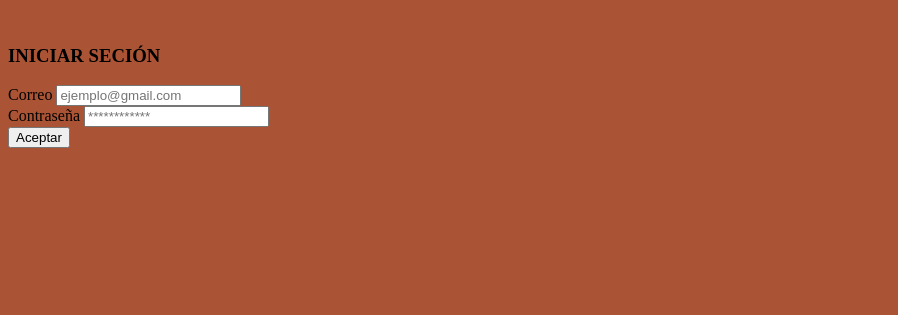
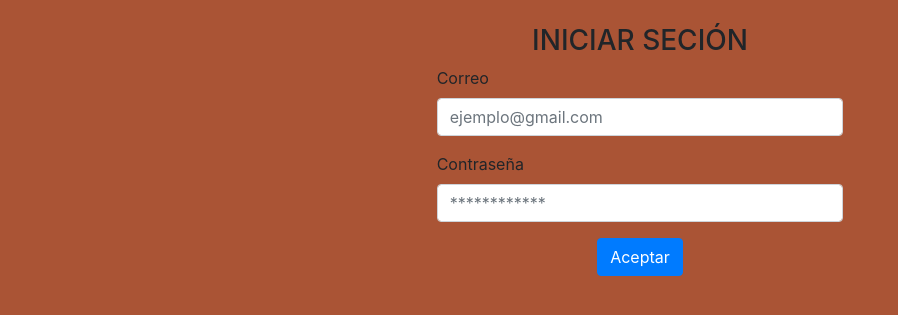
Before and after one commit to AngelSalazarRocha/salazarro, a PHP site: page /Login.html in a window 1280 px wide. Shown: the top 315 px of the page, without its empty margins (0-898 px from the left). Run offline with PHP 8.4, Linux system fonts and the light colour scheme.

Commit message:
LoginFuncionando

```diff
--- a/Parcial2/Login/Login.css
+++ b/Parcial2/Login/Login.css
@@ -6,8 +6,50 @@ body
 #Aviso {
     background: #fff2d5;
     padding: 5px;
-    width: 405px;
-    height: 305px;
+    width: 300px;
+    height: 100px;
     display: none;
     border: 0px;
 }
+#Texto
+{
+    color: rgb(255, 255, 255);
+}
+#modalConf
+{
+    width: 400px;
+    position: relative;
+    margin: 10% auto;
+    padding: 5px 20px 13px 20px;
+    border-radius: 5px;
+    background: #fff;
+    background: -moz-linear-gradient(#fff, #999);
+    background: -webkit-linear-gradient(#fff, #999);
+    background: -o-linear-gradient(#fff, #999);
+}
+.modal-header
+{
+    position: fixed;
+    font-family: Arial, Helvetica, sans-serif;
+    top: 0;
+    right: 0;
+    bottom: 0;
+    left: 0;
+    background: rgba(0, 0, 0, 0.8);
+    z-index: 99999;
+    opacity:0;
+    -webkit-transition: opacity 400ms ease-in;
+    -moz-transition: opacity 400ms ease-in;
+    transition: opacity 400ms ease-in;
+    pointer-events: none;
+}
+.modal-header-success
+{
+    opacity: 0;
+    pointer-events: auto;
+}
+.modal-header-danger
+{
+    opacity: 1;
+    pointer-events: none;
+}
--- a/Parcial2/Login/Login.html
+++ b/Parcial2/Login/Login.html
@@ -3,34 +3,66 @@
     <head>
         <meta http-equiv="Content-Type" content="text/html;charset=UTF-8">
         <title>Sing up</title>
+        <link rel="stylesheet" href="https://maxcdn.bootstrapcdn.com/bootstrap/4.0.0/css/bootstrap.min.css" integrity="sha384-Gn5384xqQ1aoWXA+058RXPxPg6fy4IWvTNh0E263XmFcJlSAwiGgFAW/dAiS6JXm" crossorigin="anonymous">
         <script src="https://code.jquery.com/jquery-3.4.1.js" integrity="sha256-WpOohJOqMqqyKL9FccASB9O0KwACQJpFTUBLTYOVvVU="crossorigin="anonymous"></script>
         <script tipe="text/javascript" src="Login.js"></script>
         <link rel="stylesheet" type='text/css' href="Login.css">
     </head>
     <body>
+         <!--Modal de confirmación, este es el modal con el que intenté inicialmente-->
+         <div class="modal" tabindex="-1" id="modalConf" role="dialog">
+            <div class="modal-dialog" role="document">
+            <div class="modal-content">
+                <!--cabecera-->
+                    <div class="modal-header">
+                      <h5 class="modal-title">Empleado tienda</h5>
+                      <button type="button" class="close" data-dismiss="modal" aria-label="Close">
+                        <span aria-hidden="true">&times;</span>
+                      </button>
+                    </div>
+                    <!--cuerpo-->
+                    <div class="modal-body">
+                      <p>Este es el texto de mensaje modal.</p>
+                    </div>
+                    <!--pie de modal-->
+                    <div class="modal-footer">
+                      <button type="button" class="btn btn-default" data-dismiss="modal">Cerrar</button>
+                    </div>
+            </div>
+            </div>
+        </div>
         <!--Formulario de login-->
         <div class="contenedor">
             <br>
             <h3 class="row justify-content-center">INICIAR SECIÓN</h3>
             <form class="form-sigin">
-                <div>
+                <div id="control" class="row justify-content-md-center">
+                    <div class="form-group col-sm-8 col-md-6 col-lg-4">
                         <label for="Correo">Correo</label>
                         <input type="text" id="Correo" class="form-control" placeholder="ejemplo@gmail.com"/>
                     </div>
-                <div>
+                </div>
+
+                <div id="control" class="row justify-content-md-center">
+                    <div class="form-group col-sm-8 col-md-6 col-lg-4">
                         <label for="Contraseña">Contraseña</label>
                         <input type="text" id="Contraseña" class="form-control" placeholder="************"/>
                     </div>
-                <div id="control">
-                    <button type="submit" id="btnAceptar">Aceptar</button>
                 </div>
-            </form>
+
+                <div id="control" class="row justify-content-md-center">
+                    <div id="btnAceptar">
+                        <button type="button" class="btn btn-primary">Aceptar</button>
+                    </div>
                     <!--Aviso de confirmación-->
-            <div id="Aviso" class='row justify-content-md-center'>
+                    <br>
+                    <div id="Aviso">
                         <div id="CuadroDeTexto">
                             <h4>Div de aviso</h4>
                         </div>
                     </div>
                 </div>
+            </form>
+        </div>
     </body>
 </html>
--- a/Parcial2/Login/Login.js
+++ b/Parcial2/Login/Login.js
@@ -4,16 +4,51 @@ $(document).ready(function()
 {
     $('#btnAceptar').click(function()
     {
-        if($('#Contraseña').val() == strContraseña && $('Correo').val() == strCorreo)
+        if($('#Contraseña').val() == strContraseña && $('#Correo').val() == strCorreo)
         {
             $('#CuadroDeTexto h4').text("Correcto iniciando seción...");
+            $('#Aviso').css('display','block');
             $('#Aviso').slideToogle();
         }
         else
         {
             $('#CuadroDeTexto h4').text("Incorrecto, la contraseña o correo son incorrectos");
+            $('#Aviso').css('display','block');
             $('#Aviso').slideToogle();
         }
         alert('Se Accionó el boton aceptar');
     });
 })
+/* no me funcionó el modal, este es el modal con el que habia intentado hacerlo
+$(document).ready(function()
+{
+    $('#btnAceptar').click(function()
+    {
+        if($('#Contraseña').val() == strContraseña && $('#Correo').val() == strCorreo)
+        {
+            $('modalConf .modal-header').addClass('moda-header-success');
+            $('modalConf .modal-header h5').text('Acceso Concedido');
+            $('modalConf .modal-body p').text('Bienvenido');
+            $('modalConf').modal();
+            $('modalConf').on('hiden.bs.modal', function()
+            {
+                $('modalConf .modal-header').removeClass('modal-header-success')
+            })
+            alert('Se Accionó el boton aceptar');
+        }
+        else
+        {
+            $('modalConf .modal-header').addClass('moda-header-danger');
+            $('modalConf .modal-header h5').text('Error');
+            $('modalConf .modal-body h4').text('Verifique el usuario o contraseña');
+            $('modalConf').modal();
+            $('modalConf').on('hiden.bs.modal', function()
+            {
+                $('modalConf .modal-header').removeClass('modal-header-danger')
+            })
+            alert('Se Accionó el boton aceptar');
+        }
+        alert('Se Accionó el boton aceptar');
+    });
+})
+*/
```
Lines whose indentation alone changed are shown as unchanged.
